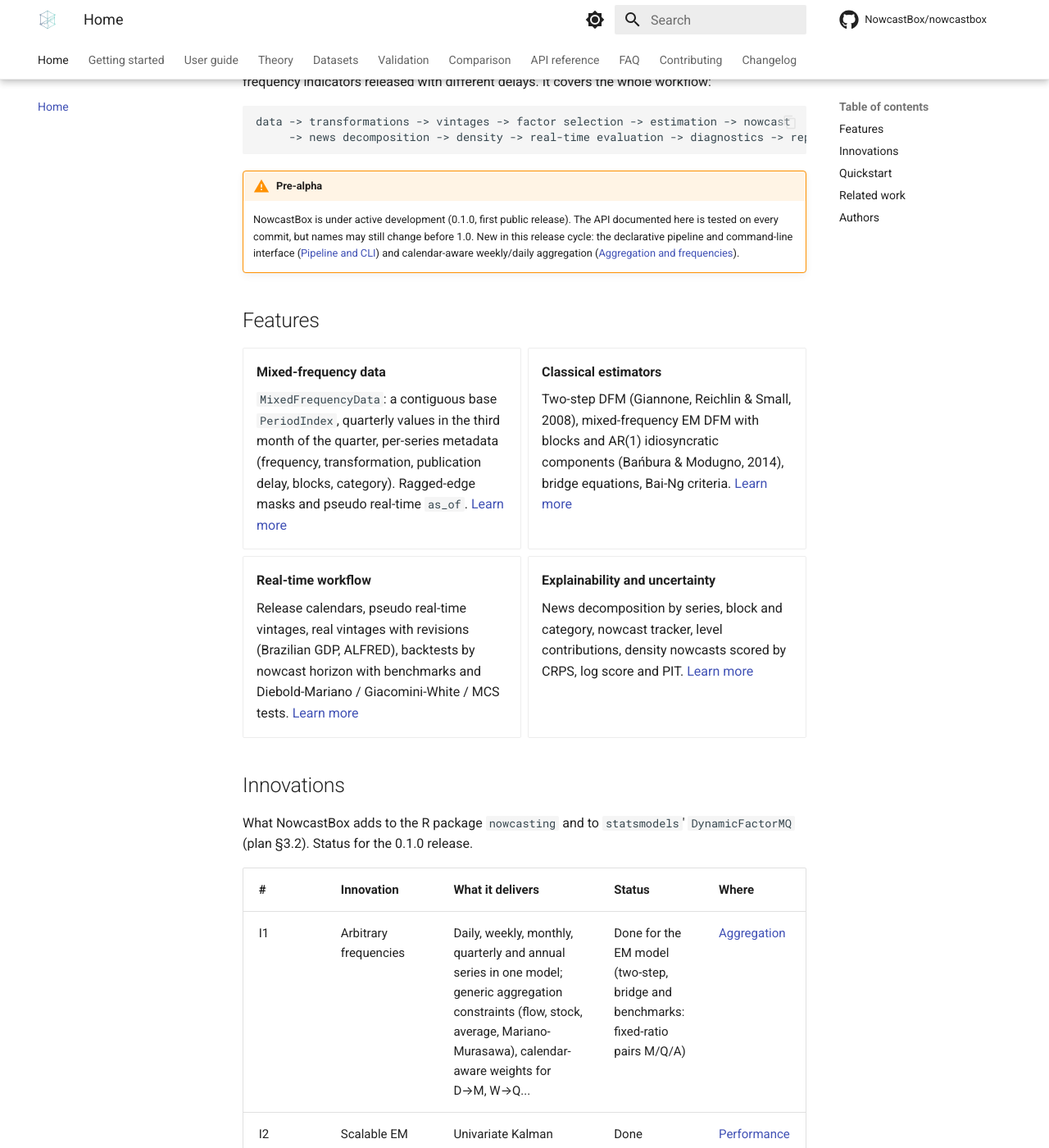
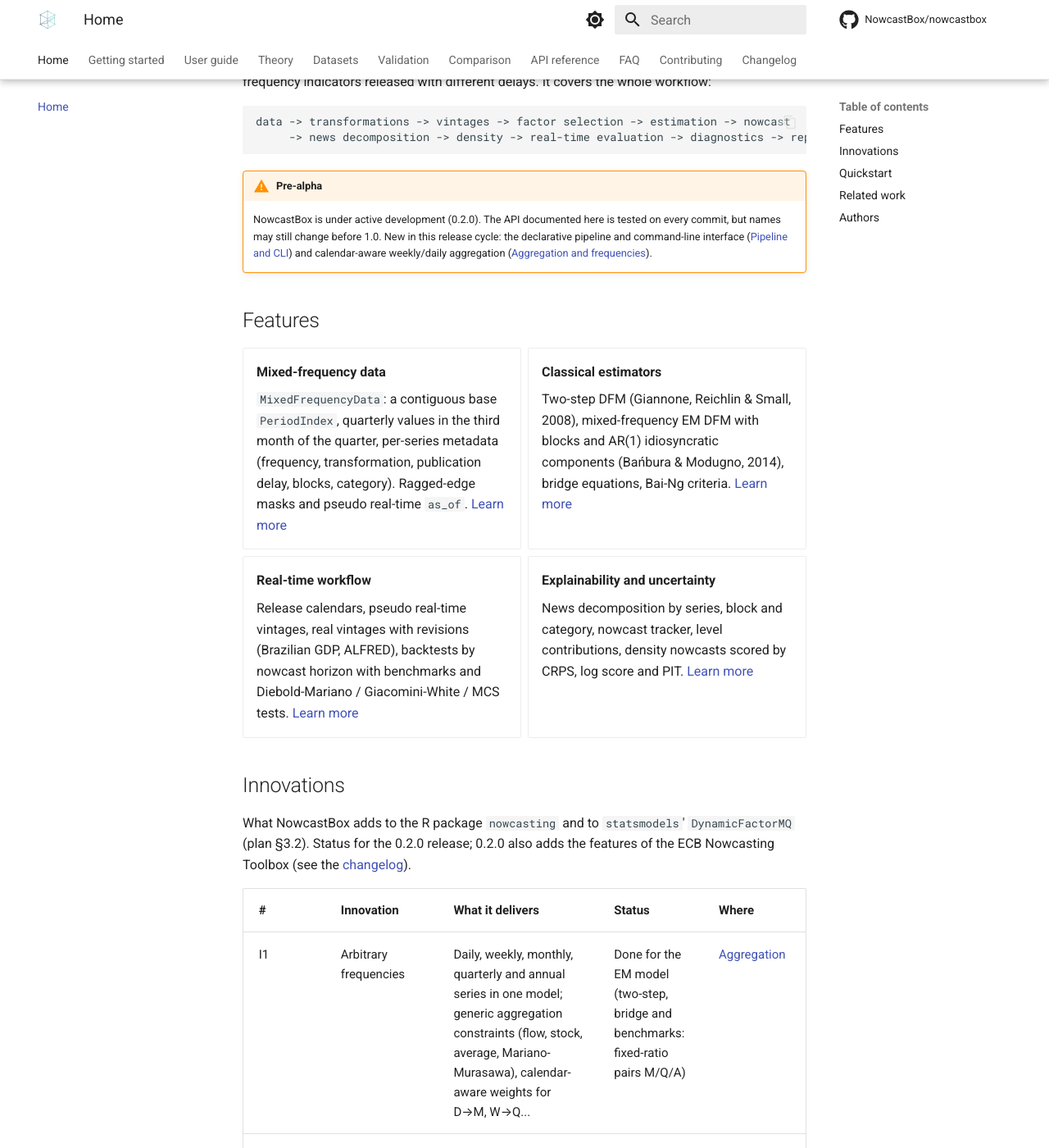
Before and after one commit to NowcastBox/nowcastbox, an MkDocs documentation site: the page built from docs/index.md, in a window 1280 px wide and 1400 px high, scrolled down 575 px. Shown: the whole window at 82% size. Built offline with MkDocs 1.6.1 and Material for MkDocs 9.7.7, drawn with Linux system fonts in a browser that asks for light colours; comment, search, counter and statistics services are not loaded.

Commit message:
Release 0.2.0: ECB Nowcasting Toolbox parity
Co-Authored-By: Claude Opus 5.5 (1M context) <noreply@anthropic.com>

````diff
--- a/docs/index.md
+++ b/docs/index.md
@@ -17,7 +17,7 @@ data -> transformations -> vintages -> factor selection -> estimation -> nowcast
 ```
 
 !!! warning "Pre-alpha"
-    NowcastBox is under active development (0.1.0, first public release). The API
+    NowcastBox is under active development (0.2.0). The API
     documented here is tested on every commit, but names may still change before 1.0.
     New in this release cycle: the declarative pipeline and command-line interface
     ([Pipeline and CLI](user-guide/pipeline-cli.md)) and calendar-aware weekly/daily
@@ -58,7 +58,7 @@ data -> transformations -> vintages -> factor selection -> estimation -> nowcast
 ## Innovations
 
 What NowcastBox adds to the R package `nowcasting` and to `statsmodels`'
-`DynamicFactorMQ` (plan §3.2). Status for the 0.1.0 release.
+`DynamicFactorMQ` (plan §3.2). Status for the 0.2.0 release; 0.2.0 also adds the features of the ECB Nowcasting Toolbox (see the [changelog](changelog.md)).
 
 | # | Innovation | What it delivers | Status | Where |
 |---|---|---|---|---|
--- a/nowcastbox/__init__.py
+++ b/nowcastbox/__init__.py
@@ -23,12 +23,12 @@ ECB-toolbox parity (0.2.0): ``nb.empirical_bands`` (Reifschneider-Tulip error ba
 one or two groups of indicators), ``nb.pesaran_timmermann`` (directional accuracy test),
 ``MixedFrequencyData.released_share`` and ``BacktestResults.metrics(..., periods=...)``.
 
-ECB-toolbox parity (0.3.0, model building): ``nb.preselect`` (t-stat, SIS and LARS
+ECB-toolbox parity (0.2.0, model building): ``nb.preselect`` (t-stat, SIS and LARS
 rankings of the indicators), ``nb.SpecificationSearch`` (random or grid search of
 specifications scored in pseudo real time, with a Covid robustness step) and
 ``nb.BridgeCombination`` (combination of all small bridge equations).
 
-ECB-toolbox parity (0.4.0): ``nb.LargeBVAR`` (large mixed-frequency Bayesian VAR with
+ECB-toolbox parity (0.2.0, large BVAR): ``nb.LargeBVAR`` (large mixed-frequency Bayesian VAR with
 blocking, GLP hierarchical prior, conditional forecasts, posterior densities and news)
 and ``nb.BVARExtrapolator`` (``BridgeCombination(extrapolation="bvar")``).
 
--- a/nowcastbox/__version__.py
+++ b/nowcastbox/__version__.py
@@ -1,3 +1,3 @@
 """Version information for nowcastbox."""
 
-__version__ = "0.1.2"
+__version__ = "0.2.0"
````
Also changed, not shown: CHANGELOG.md (+6 -4 lines), README.md (+8 -8 lines), docs/user-guide/model-building.md (+1 -1 lines), docs/user-guide/pipeline-cli.md (+2 -2 lines), docs/user-guide/selection/preselection.md (+1 -1 lines), docs/user-guide/selection/specification-search.md (+1 -1 lines), 4 other files.
